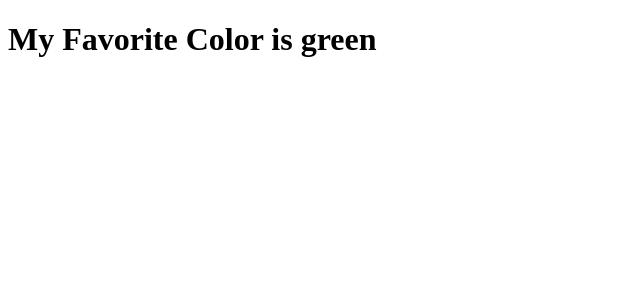
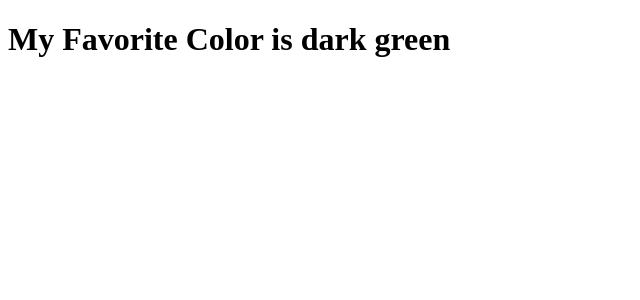
Before and after one commit to mkiamoyo/MOBPROG-IT252-react-w3schools, a React (Vite) app in the folder my-react-app/: page / in a window 1280 px wide. Shown: the top 300 px of the page, without its empty margins (0-640 px from the left). Built offline with nearby package versions, Linux system fonts and the light colour scheme.

Commit message:
W3Schools React Class Components Sample code 10

```diff
--- a/my-react-app/src/main.jsx
+++ b/my-react-app/src/main.jsx
@@ -4,7 +4,10 @@ import React from 'react';
 class Header extends React.Component {
   constructor(props) {
     super(props);
-    this.state = {favoritecolor: "green"};
+    this.state = {favoritecolor: "red"};
+  }
+  static getDerivedStateFromProps(props, state) {
+    return {favoritecolor: props.favcol };
   }
   render() {
     return (
@@ -14,5 +17,5 @@ class Header extends React.Component {
 }
 
 createRoot(document.getElementById('root')).render(
-  <Header />
-)
+  <Header favcol="dark green"/>
+);
```
